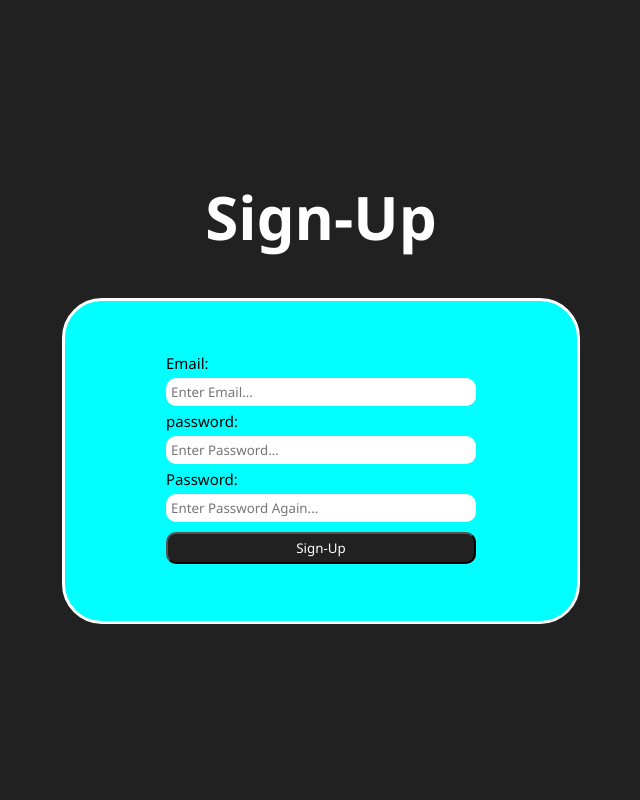
After one commit to Callumj1505/Flask-TodoList, a Flask app: page /Sign-Up in a window 1280 px wide. The commit adds this page. Shown: the whole page, without its empty margins (319-959 px from the left). Run offline with Flask 3, Linux system fonts and the light colour scheme.

Commit message:
adding loging page and db

```diff
--- a/app.py
+++ b/app.py
@@ -1,5 +1,5 @@
 from website import create_app, db
-from website.models import Todo
+from website.models import Todo, Auth
 
 app = create_app()
 
--- a/website/__init__.py
+++ b/website/__init__.py
@@ -7,13 +7,17 @@ def create_app():
     app= Flask(__name__)
     app.config['SQLALCHEMY_DATABASE_URI'] = 'sqlite:///db.sqlite'
     app.config['SQLALCHEMY_TRACK_MODIFICATIONS'] = False
+    app.config['SECRET_KEY'] = 'ORANGEPIZZA'
     db.init_app(app)
 
     from .views import my_view
     app.register_blueprint(my_view)
 
+    from .login import auth
+    app.register_blueprint(auth)
 
-    from .models import Todo
+
+    from .models import Todo, Auth
     with app.app_context():
         db.create_all()
 
--- /dev/null
+++ b/website/login.py
@@ -0,0 +1,48 @@
+from flask import Flask, Blueprint, render_template, request, redirect, url_for, flash
+from flask_sqlalchemy import SQLAlchemy
+from werkzeug.security import generate_password_hash
+from .models import Auth
+from . import db
+
+auth = Blueprint("auth", __name__)
+
+
+
+@auth.route('/Sign-Up', methods=['POST', 'GET'])
+def Signup_Home():
+    if request.method == 'POST':
+        email = request.form.get('email')
+        password = request.form.get('password')
+        password2 = request.form.get('password2')
+
+        if len(password) < 3:
+            flash('Password must be longer than 3 Characters.', 'error')
+            return render_template('signup.html')
+
+        if len(email) < 5:
+            flash('Email Must be Longer than 5 Charcters', 'error')
+            return render_template('signup.html')
+
+        if not email or not password or not password2:
+            flash('Required input to continue.', 'error')
+            return render_template('signup.html')
+
+        if password2 != password:
+            flash('Passwords need to match.', 'error')
+            return render_template('signup.html')
+
+        exsisting_user = Auth.query.filter_by(email=email).first()
+        if exsisting_user:
+            flash('This email already exsists. Please eneter another email.', 'error')
+            return render_template('signup.html')
+
+        hashed_password = generate_password_hash(password, method ='pbkdf2:sha256')
+
+        new_user = Auth(email=email, password = hashed_password)
+        db.session.add(new_user)
+        db.session.commit()
+
+        flash('Account has been created successfully. Please login.', 'success')
+        return redirect(url_for('auth.Signup_Home'))
+
+    return render_template('signup.html')
--- a/website/models.py
+++ b/website/models.py
@@ -7,3 +7,9 @@ class Todo(db.Model):
     task = db.Column(db.String(300), unique = True)
     complete = db.Column(db.Boolean, default = False)
     date_created = db.Column(db.DateTime, default=db.func.now())
+
+class Auth(db.Model):
+    id = db.Column(db.Integer, primary_key = True)
+    email = db.Column(db.String(100), unique = True)
+    password = db.Column(db.String(100))
+    password2 = db.Column(db.String(100))
--- /dev/null
+++ b/website/static/signup.css
@@ -0,0 +1,110 @@
+*{
+    margin: 0;
+    padding: 0;
+    font-family: 'Segoe UI', Tahoma, Geneva, Verdana, sans-serif;
+}
+
+body{
+    display: flex;
+    justify-content: center;
+    flex-direction: column;
+    align-items: center;
+    background-color: #212121;
+    height: 100vh;
+    width: 100%;
+}
+
+.main-container{
+    display: flex;
+    justify-content: center;
+    align-items: center;
+    flex-direction: column;
+    background-color: aqua;
+    height: 40%;
+    border-radius: 40px;
+    width: 40%;
+    border: white solid 3px;
+}
+.input-boxes{
+    display: flex;
+    flex-direction: column;
+    gap: 10px;
+    width: 100%;
+    min-width: 100px;
+}
+
+input{
+    padding: 5px;
+    width: 300px;
+    border-radius: 10px;
+    outline: none;
+    border: transparent;
+}
+
+button{
+    background-color: #212121;
+    color: white;
+    border-radius: 10px;
+    padding: 5px;
+}
+
+h1{
+    color: white;
+    font-size: 60px;
+    margin-bottom: 40px;
+    font-weight:900;
+    color: white;
+}
+
+button:hover{
+    background-color: dimgrey;
+    color: black;
+}
+
+input:focus{
+    border: black solid 2px;
+}
+
+.flash {
+    color: white;
+    visibility: visible; /* Initially visible */
+    animation: fadeOut 3s forwards; /* Apply fade-out animation */
+
+}
+
+@keyframes fadeOut {
+    0% {
+        opacity: 1;
+        visibility: visible;
+    }
+    80% {
+        opacity: 1;
+        visibility: visible;
+    }
+    100% {
+        opacity: 0;
+        visibility: hidden;
+
+    }
+}
+
+.flash.success{
+    color: rgb(196, 255, 108);
+    background-color: hsl(120, 100%, 25%, 0.4);
+    padding:10px;
+    font-weight: bold;
+}
+
+.flash.error{
+    background-color:hsl(0, 100%, 27%, 0.4);
+    color: rgb(255, 103, 103);
+    padding:10px;
+    font-weight: bold;
+}
+
+label{
+    color: black;
+    margin-bottom: -5px;
+    margin-top: -5px;
+    font-size: 15px;
+}
--- /dev/null
+++ b/website/templates/signup.html
@@ -0,0 +1,35 @@
+<!DOCTYPE html>
+<html lang="en">
+<head>
+    <meta charset="UTF-8">
+    <meta name="viewport" content="width=device-width, initial-scale=1.0">
+    <link rel="stylesheet" href="{{ url_for('static', filename='signup.css') }}">
+    <title>Sing-up Page</title>
+</head>
+<body>
+    {% with messages = get_flashed_messages(with_categories=True) %}
+            {% if messages %}
+                <div id="flash-messages">
+                    {% for category, message in messages %}
+                        <div class="flash {{ category }}">{{ message }}</div>
+                    {% endfor %}
+                </div>
+            {% endif %}
+        {% endwith %}
+    </div>
+    <h1>Sign-Up</h1>
+    <div class="main-container">
+    <form action="{{ url_for('auth.Signup_Home') }}" method="post">
+        <div class="input-boxes">
+            <label for="email"> Email:</label>
+        <input id="email" type="text" placeholder="Enter Email..." name="email">
+        <label for="password"> password:</label>
+        <input id='password'type="text" placeholder="Enter Password..." name="password">
+        <label for="password2"> Password:</label>
+        <input id="password2" type="text" placeholder="Enter Password Again..." name="password2">
+        <button type="submit">Sign-Up</button>
+    </div>
+    </form>
+</div>
+</body>
+</html>
--- a/website/views.py
+++ b/website/views.py
@@ -41,7 +41,8 @@ def delete(todo_id):
     db.session.commit()
     return redirect(url_for('my_view.home'))
 
-@my_view.route("/edit/<todo_id>", methods=['GET', 'POST'])
+
+@my_view.route("/edit/<int:todo_id>", methods=['GET', 'POST'])
 def edit(todo_id):
     todo = Todo.query.filter_by(id=todo_id).first()
     if request.method == 'POST':
```
Also changed, not shown: website/static/edit.css (added, +97 -0 lines), website/static/style.css (+41 -8 lines), website/templates/edit.html (+11 -5 lines), website/templates/index.html (+38 -14 lines), website/templates/login.html (added, +13 -0 lines), instance/db.sqlite.
